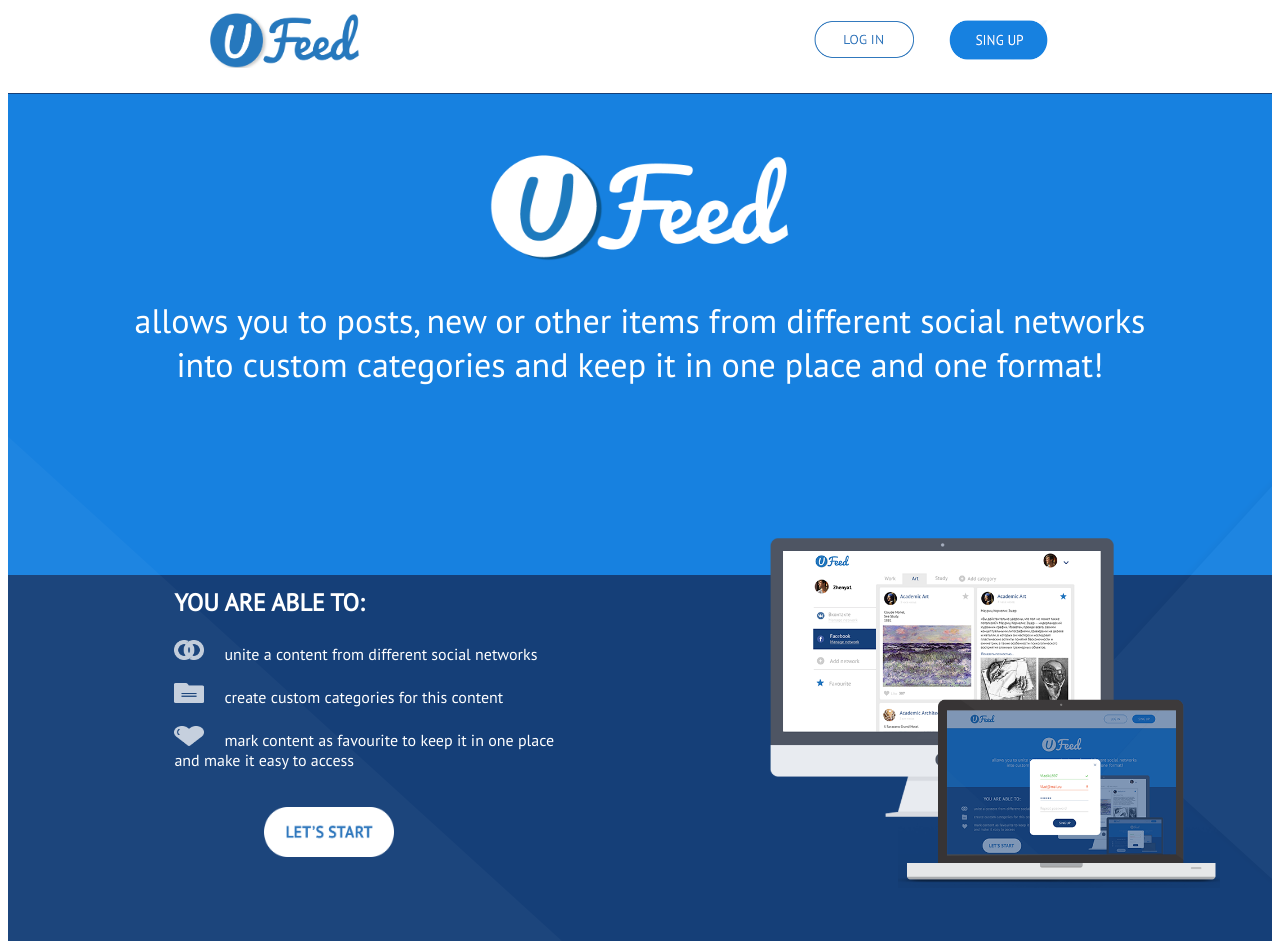
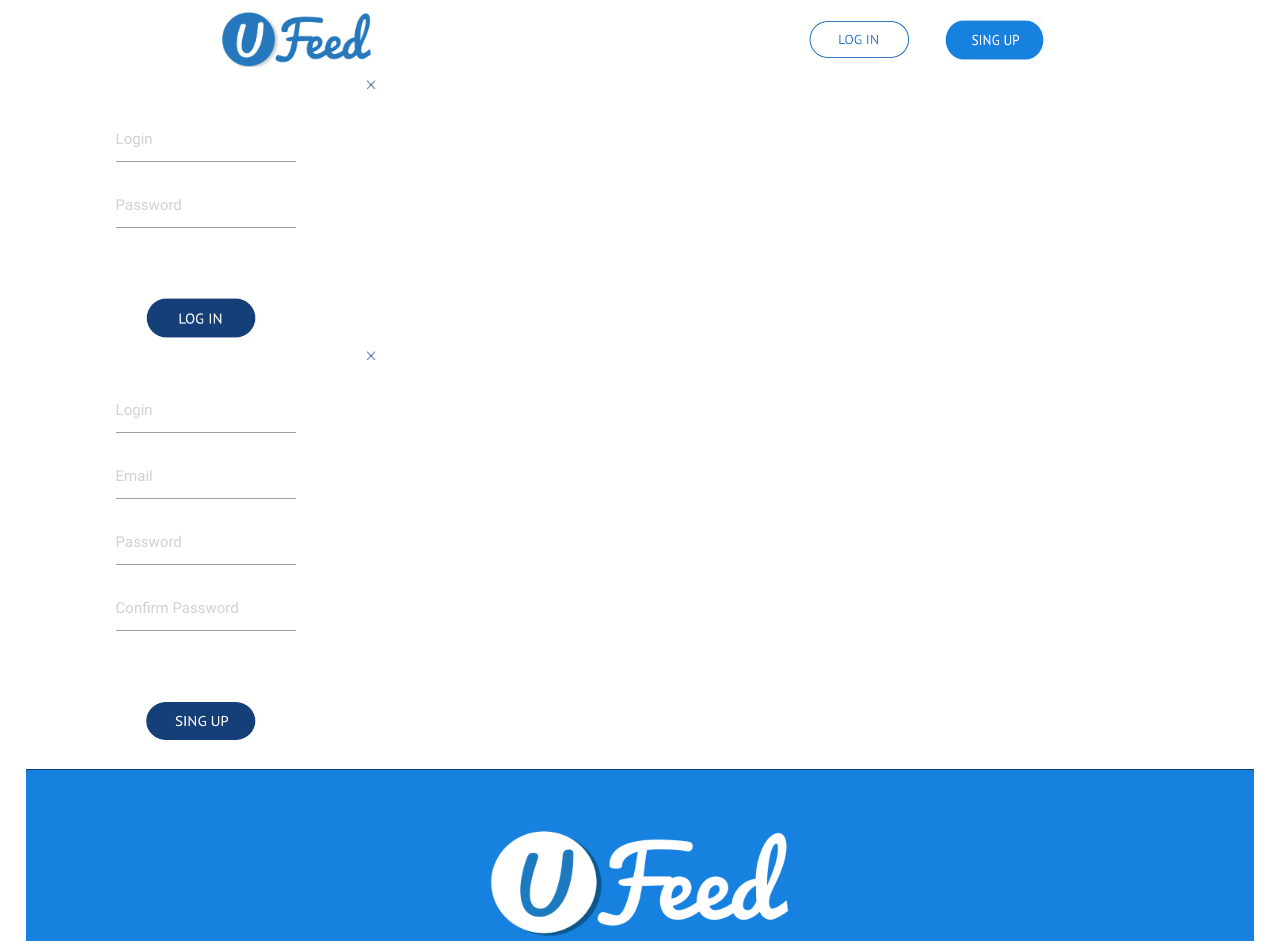
Before and after one commit to uFeedTeam/uFeed_Front-end, a website: page static/index.html in a window 1280 px wide. Shown: the top 941 px of the page. Drawn offline with nearby package versions, Linux system fonts and the light colour scheme.

Commit message:
Registration and login pages integrated into index.html

```diff
--- a/static/index.html
+++ b/static/index.html
@@ -3,6 +3,10 @@
     <head>
         <link rel="stylesheet" type="text/css" href="styles/indexMenuStyle.css">
         <link rel="stylesheet" type="text/css" href="styles/indexStyle.css">
+        <link rel="stylesheet" type="text/css" href="styles/registrationLoginStyle.css">
+        <link rel="stylesheet" type="text/css" href="materialize/css/materialize.min.css">
+        <script type="text/javascript" src="https://code.jquery.com/jquery-2.1.1.min.js"></script>
+        <script type="text/javascript" src="materialize/js/materialize.min.js"></script>
         <title>uFeed - Main Page</title>
     </head>
     <body>
@@ -15,10 +19,52 @@
                 <a href="index.html"><img src="content/images/signUp.png" class="headlink"></a>
             </div>
         </div>
-        <div class="content">
+        <div class="menuLogs">
+            <div class="regLogContent">
+                <div class="exit">
+                    <a href="#"><img src="content/images/exit.png" class="exitLink"></a>
+                </div>
+                <div class="bodyForm">
+                    <form>
+                        <div class="materialInput">
+                            <input placeholder="Login" type="text">
+                        </div>
+                        <div class="materialInput">
+                            <input placeholder="Password" type="password">
+                        </div>
+
+                        <input type="image" src="content/images/logInL.png" class="submitButton">
+                    </form>
+                </div>
+            </div>
+            <div class="regLogContent">
+                <div class="exit">
+                    <a href="#"><img src="content/images/exit.png" class="exitLink"></a>
+                </div>
+                <div class="bodyForm">
+                    <form>
+                        <div class="materialInput">
+                            <input placeholder="Login" type="text">
+                        </div>
+                        <div class="materialInput">
+                            <input placeholder="Email" type="text">
+                        </div>
+                        <div class="materialInput">
+                            <input placeholder="Password" type="password">
+                        </div>
+                        <div class="materialInput">
+                            <input placeholder="Confirm Password" type="password">
+                        </div>
+
+                        <input type="image" src="content/images/signUpR.png" class="submitButton">
+                    </form>
+                </div>
+            </div>
+        </div>
+        <div class="indexContent">
             <div class="contentHeader">
                 <div class="mainLogoContainer">
-                    <img src="content/images/mainLogo.png" class="mainLogo">
+                    <img src="content/images/mainLogo.png" class="indexMainLogo">
                 </div>
                 <div class="mainDescription mainText">
                     <p>allows you to posts, new or other items from different social networks <br>
--- a/static/styles/indexStyle.css
+++ b/static/styles/indexStyle.css
@@ -3,17 +3,19 @@
     text-align: center;
 }
 
-.mainLogo {
+.indexMainLogo {
     width: 300px;
     height: 110px;
-    padding-top: 60px;
+    margin-top: 60px;
 }
 
 body {
     min-width: 930px;
+    padding-left: 2%;
+    padding-right: 2%;
 }
 
-.content {
+.indexContent {
     background-image: url(../content/images/background.png);
     padding-bottom: 70px;
 }
--- a/static/styles/registrationLoginStyle.css
+++ b/static/styles/registrationLoginStyle.css
@@ -1,4 +1,4 @@
-.content {
+.regLogContent {
     width: 350px;
 }
 .exitLink {
```
Also changed, not shown: static/logIn.html (deleted, +0 -28 lines), static/register.html (deleted, +0 -34 lines).
